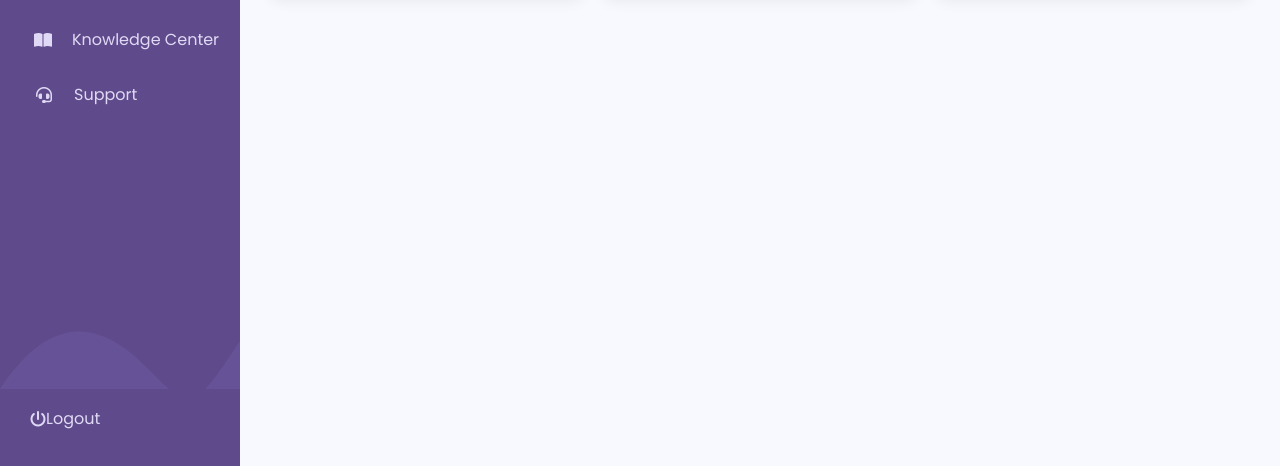
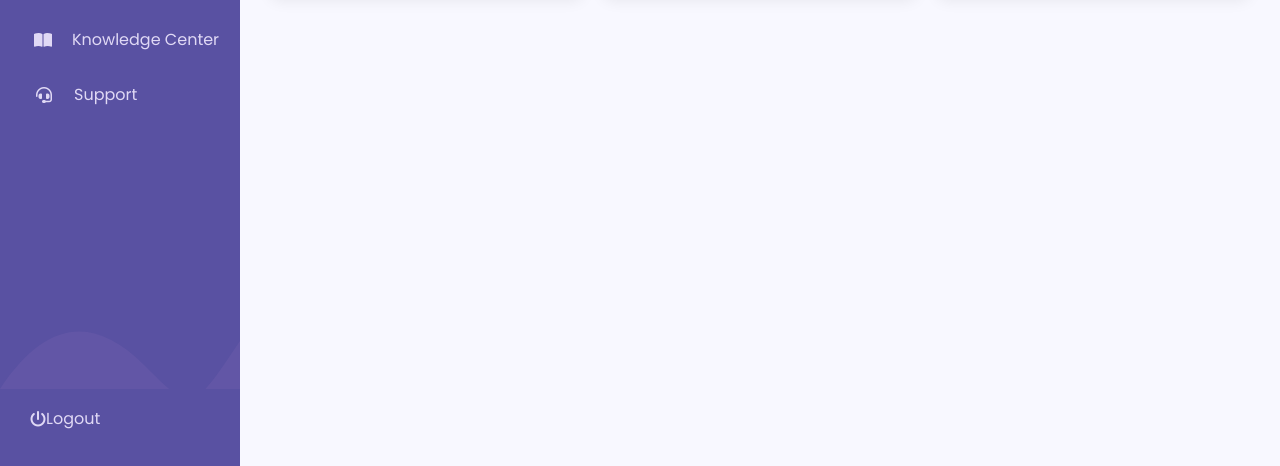
Before and after one commit to Vigykshit/Creator, a plain HTML site: page index.html in a window 1280 px wide. Shown: the part 334-800 px from the top of the page. Drawn offline with Linux system fonts and the light colour scheme.

Commit message:
first commit

```diff
--- a/style.css
+++ b/style.css
@@ -14,7 +14,7 @@ body {
 /* ----- SIDEBAR STYLES ----- */
 .sidebar {
     width: 240px;
-    background-color: #5F4B8B;
+    background-color: #5951A2;
     color: white;
     display: flex;
     flex-direction: column;
```
